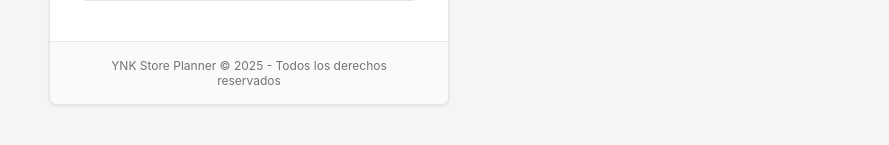
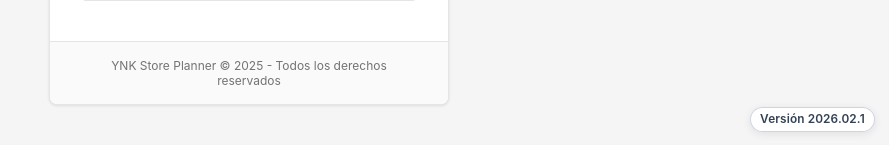
Before and after one commit to ipetert7/ynk_store_planner, a Python web app: template templates/login.html in a window 1280 px wide. Shown: the part 655-800 px from the top of the page, without its empty margins (391-1280 px from the left). Run offline with Jinja, Linux system fonts and the light colour scheme; the template is opened without the code that fills it, so the values that code supplies are empty.

Commit message:
Add bottom-right app version indicator

```diff
--- a/templates/base.html
+++ b/templates/base.html
@@ -17,6 +17,10 @@
         {% block content %}{% endblock %}
     </div>
     {% endblock %}
+
+    <div class="app-version-indicator" aria-label="Versión de la aplicación">
+        Versión 2026.02.1
+    </div>
 
     {% block scripts %}
     <script>
--- a/templates/login.html
+++ b/templates/login.html
@@ -192,6 +192,25 @@
             border: 1px solid #e5e5e5;
             font-size: 12px;
         }
+
+        .app-version-indicator {
+            position: fixed;
+            right: 0.9rem;
+            bottom: 0.8rem;
+            z-index: 1200;
+            padding: 0.3rem 0.55rem;
+            border-radius: 999px;
+            font-size: 0.74rem;
+            font-weight: 600;
+            letter-spacing: 0.01em;
+            color: #334155;
+            background: rgba(255, 255, 255, 0.92);
+            border: 1px solid rgba(148, 163, 184, 0.45);
+            box-shadow: 0 2px 8px rgba(15, 23, 42, 0.09);
+            backdrop-filter: blur(4px);
+            -webkit-backdrop-filter: blur(4px);
+            pointer-events: none;
+        }
     </style>
 </head>
 <body>
@@ -251,5 +270,9 @@
             YNK Store Planner &copy; 2025 - Todos los derechos reservados
         </div>
     </div>
+
+    <div class="app-version-indicator" aria-label="Versión de la aplicación">
+        Versión 2026.02.1
+    </div>
 </body>
 </html>
```
Also changed, not shown: static/css/simulador.css (+18 -0 lines), templates/error.html (+23 -0 lines).
